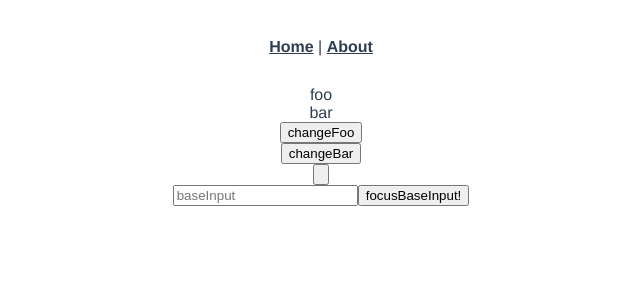
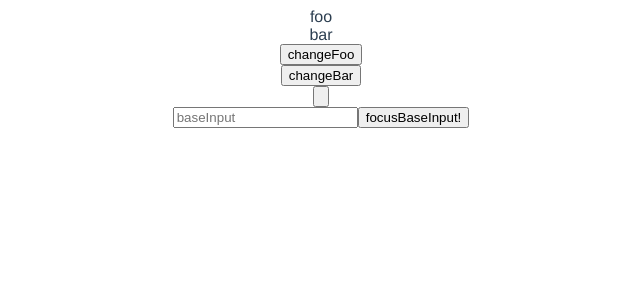
Before and after one commit to k-3yake/vuejs-examples, a Vue app: page /#/16edge-case in a window 1280 px wide. Shown: the top 300 px of the page, without its empty margins (319-959 px from the left). Built offline with nearby package versions, Linux system fonts and the light colour scheme; the HTML template or start-up script is replaced by a standard one.

Commit message:
ホーム画面変更

```diff
--- a/src/App.vue
+++ b/src/App.vue
@@ -1,9 +1,5 @@
 <template>
   <div id="app">
-    <div id="nav">
-      <router-link to="/">Home</router-link> |
-      <router-link to="/about">About</router-link>
-    </div>
     <router-view/>
   </div>
 </template>
--- a/src/router/index.ts
+++ b/src/router/index.ts
@@ -9,14 +9,6 @@ const routes = [
     path: '/',
     name: 'home',
     component: Home
-  },
-  {
-    path: '/about',
-    name: 'about',
-    // route level code-splitting
-    // this generates a separate chunk (about.[hash].js) for this route
-    // which is lazy-loaded when the route is visited.
-    component: () => import(/* webpackChunkName: "about" */ '../views/About.vue')
   },
   {
     path: '/14slot',
--- a/src/views/About.vue
+++ /dev/null
@@ -1,17 +0,0 @@
-<template>
-  <div class="about">
-    <h1>This is an about page</h1>
-    <div>
-      <router-link to="/14slot">14_slot</router-link>
-    </div>
-    <div>
-      <router-link to="/15dynamic">15_dynamic</router-link>
-    </div>
-    <div>
-      <router-link to="/16edge-case">16edge-case</router-link>
-    </div>
-    <div>
-      <router-link to="/17transition">17transiton</router-link>
-    </div>
-  </div>
-</template>
--- a/src/views/Home.vue
+++ b/src/views/Home.vue
@@ -1,18 +1,16 @@
 <template>
-  <div class="home">
-    <img alt="Vue logo" src="../assets/logo.png">
-    <HelloWorld msg="Welcome to Your Vue.js App"/>
+  <div>
+    <div>
+      <router-link to="/14slot">14_slot</router-link>
+    </div>
+    <div>
+      <router-link to="/15dynamic">15_dynamic</router-link>
+    </div>
+    <div>
+      <router-link to="/16edge-case">16edge-case</router-link>
+    </div>
+    <div>
+      <router-link to="/17transition">17transiton</router-link>
+    </div>
   </div>
 </template>
-
-<script>
-// @ is an alias to /src
-import HelloWorld from '@/components/HelloWorld.vue'
-
-export default {
-  name: 'home',
-  components: {
-    HelloWorld
-  }
-}
-</script>
```
